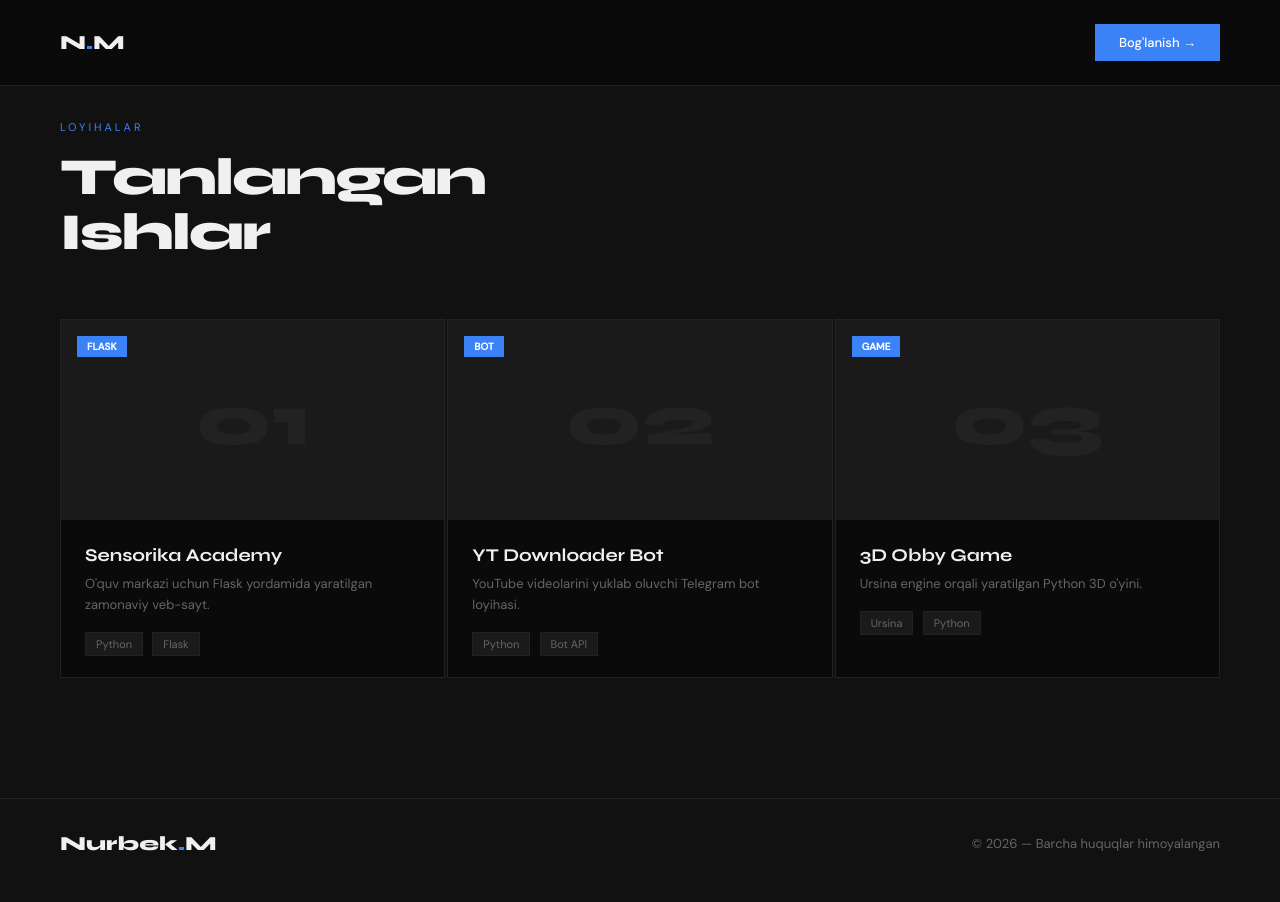
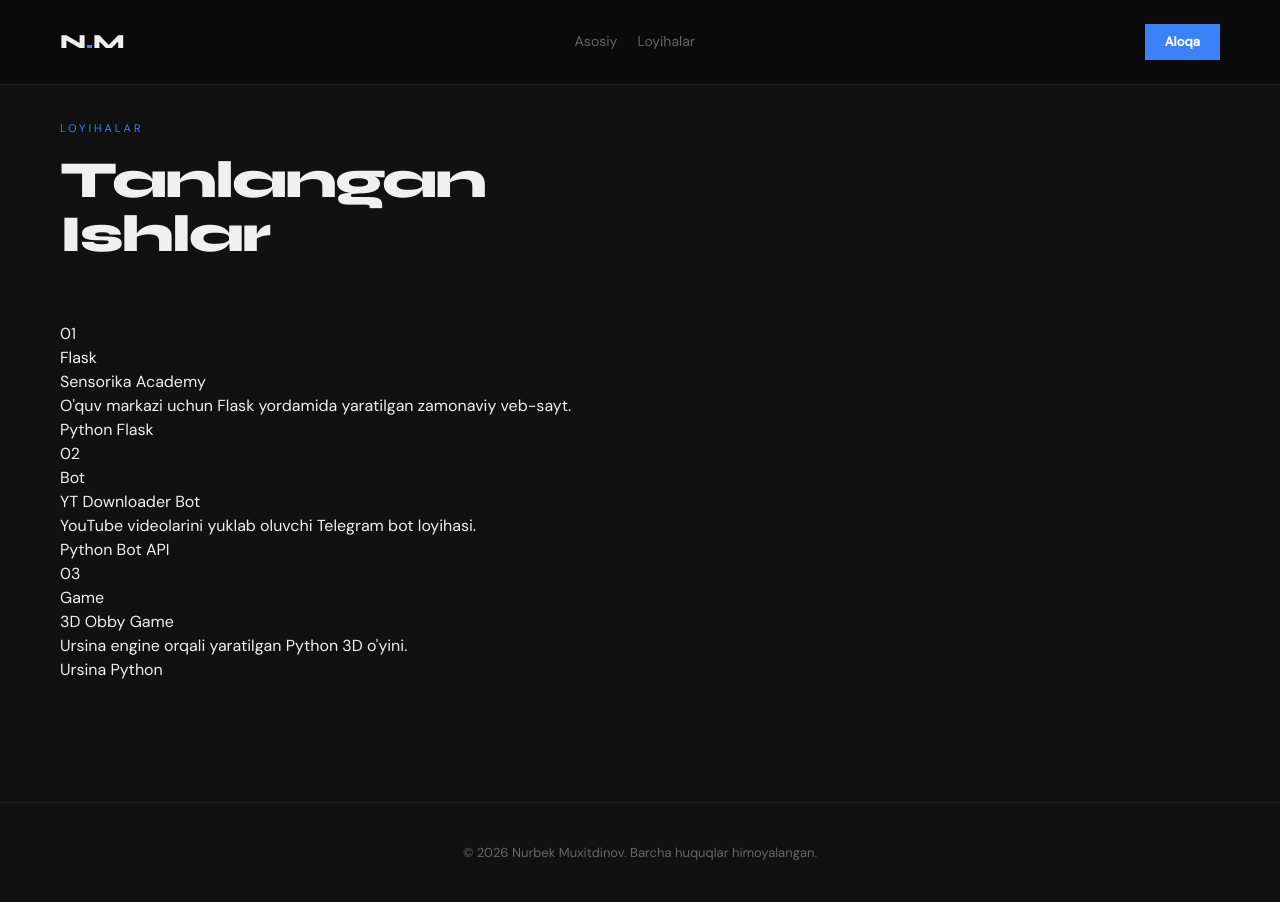
Before and after one commit to Nurbek2013/Nurbekaboutme, a Python web app: template templates/projects.html in a window 1280 px wide. Before the commit the page ends 851 px from the top, so only its background shows below. Run offline with Jinja, Linux system fonts and the light colour scheme; the template is opened without the code that fills it, so the values that code supplies are empty; some libraries are stand-ins or nearby versions.

Commit message:
Refactor base.html structure and styles

```diff
--- a/templates/base.html
+++ b/templates/base.html
@@ -4,13 +4,17 @@
     <meta charset="UTF-8">
     <meta name="viewport" content="width=device-width, initial-scale=1.0">
     <title>{% block title %}Nurbek Muxitdinov{% endblock %}</title>
+
+    <script src="https://cdn.tailwindcss.com"></script>
     <link href="https://fonts.googleapis.com/css2?family=Syne:wght@400;600;700;800&family=DM+Sans:ital,wght@0,300;0,400;0,500;1,300&display=swap" rel="stylesheet">
+    <link rel="stylesheet" href="https://cdnjs.cloudflare.com/ajax/libs/font-awesome/6.0.0/css/all.min.css">
+
     <style>
         :root {
             --bg: #0a0a0a;
             --surface: #111111;
             --surface2: #1a1a1a;
-    --accent: #3b82f6; /* Ko'k rang */
+            --accent: #3b82f6;
             --accent-dark: #1e40af;
             --text: #f0f0f0;
             --muted: #666;
@@ -18,58 +22,49 @@
         }
 
         * { margin: 0; padding: 0; box-sizing: border-box; }
-  html { scroll-behavior: smooth; }
-  body { background: var(--bg); color: var(--text); font-family: 'DM Sans', sans-serif; overflow-x: hidden; }
+        body {
+            background: var(--bg);
+            color: var(--text);
+            font-family: 'DM Sans', sans-serif;
+            overflow-x: hidden;
+        }
 
-  /* NAV */
+        /* Navigatsiya stili */
         nav {
             position: fixed; top: 0; left: 0; right: 0; z-index: 100;
             display: flex; justify-content: space-between; align-items: center;
             padding: 24px 60px; background: rgba(10,10,10,0.85); backdrop-filter: blur(12px);
             border-bottom: 1px solid var(--border);
         }
+
         .nav-logo { font-family: 'Syne', sans-serif; font-weight: 800; font-size: 20px; }
         .nav-logo span { color: var(--accent); }
-  .nav-cta { background: var(--accent); color: #fff; padding: 10px 24px; font-size: 13px; font-weight: 500; text-decoration: none; transition: 0.3s; }
 
-  /* LOYIHALAR CARD STYLES */
-  .projects-grid { display: grid; grid-template-columns: repeat(3, 1fr); gap: 2px; }
-  .project-card { background: var(--bg); border: 1px solid var(--border); overflow: hidden; transition: all 0.3s; cursor: pointer; }
-  .project-card:hover { border-color: var(--accent); transform: translateY(-6px); }
-  .project-thumb { height: 200px; background: var(--surface2); display: flex; align-items: center; justify-content: center; position: relative; }
-  .project-thumb-num { font-family: 'Syne', sans-serif; font-size: 72px; font-weight: 800; color: var(--border); transition: 0.3s; }
-  .project-card:hover .project-thumb-num { color: var(--accent); opacity: 0.3; }
-  .project-thumb-tag { position: absolute; top: 16px; left: 16px; background: var(--accent); color: #fff; font-size: 10px; font-weight: 700; padding: 4px 10px; text-transform: uppercase; }
-  .project-body { padding: 24px; }
-  .project-title { font-family: 'Syne', sans-serif; font-weight: 700; font-size: 18px; margin-bottom: 8px; }
-  .project-desc { font-size: 13px; color: var(--muted); line-height: 1.6; margin-bottom: 16px; }
-  .tag { background: var(--surface2); border: 1px solid var(--border); padding: 4px 10px; font-size: 11px; color: var(--muted); margin-right: 5px; }
-
-  /* FOOTER */
-  footer { background: var(--surface); border-top: 1px solid var(--border); padding: 32px 60px; display: flex; justify-content: space-between; align-items: center; }
-
-  /* ANIMATIONS */
-  .fade-up { opacity: 0; transform: translateY(30px); transition: 0.6s ease forwards; }
+        /* Animatsiyalar */
+        .fade-up {
+            opacity: 0;
+            transform: translateY(30px);
+            transition: opacity 0.6s ease, transform 0.6s ease;
+        }
         .fade-up.visible { opacity: 1; transform: translateY(0); }
-
-  @media (max-width: 900px) {
-    nav { padding: 20px 24px; }
-    footer { flex-direction: column; gap: 16px; }
-    .projects-grid { grid-template-columns: 1fr; }
-  }
     </style>
 </head>
 <body>
     <nav>
         <div class="nav-logo">N<span>.</span>M</div>
-        <a href="#contact" class="nav-cta">Bog'lanish →</a>
+        <div style="display: flex; gap: 20px;">
+            <a href="/" style="color: var(--muted); text-decoration: none; font-size: 14px;">Asosiy</a>
+            <a href="/projects" style="color: var(--muted); text-decoration: none; font-size: 14px;">Loyihalar</a>
+        </div>
+        <a href="/#contact" style="background: var(--accent); color: white; padding: 8px 20px; text-decoration: none; font-size: 13px; font-weight: 600;">Aloqa</a>
     </nav>
 
+    <main>
         {% block body %}{% endblock %}
+    </main>
 
-    <footer>
-        <div class="nav-logo">Nurbek<span>.</span>M</div>
-        <p style="color: var(--muted); font-size: 13px;">© 2026 — Barcha huquqlar himoyalangan</p>
+    <footer style="background: var(--surface); border-top: 1px solid var(--border); padding: 40px 60px; text-align: center;">
+        <p style="color: var(--muted); font-size: 13px;">© 2026 Nurbek Muxitdinov. Barcha huquqlar himoyalangan.</p>
     </footer>
 
     <script>
```
Lines whose indentation alone changed are shown as unchanged.
